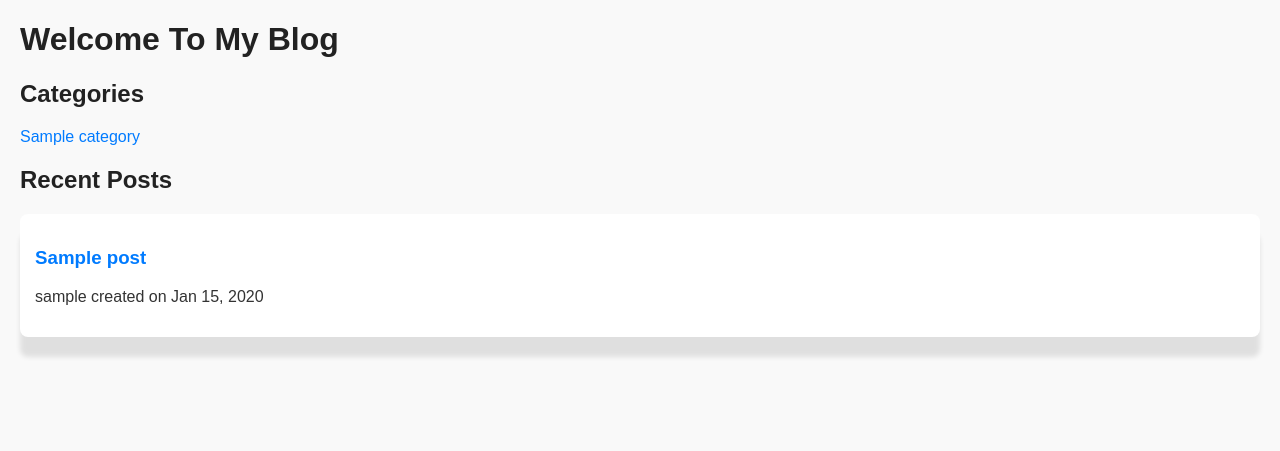
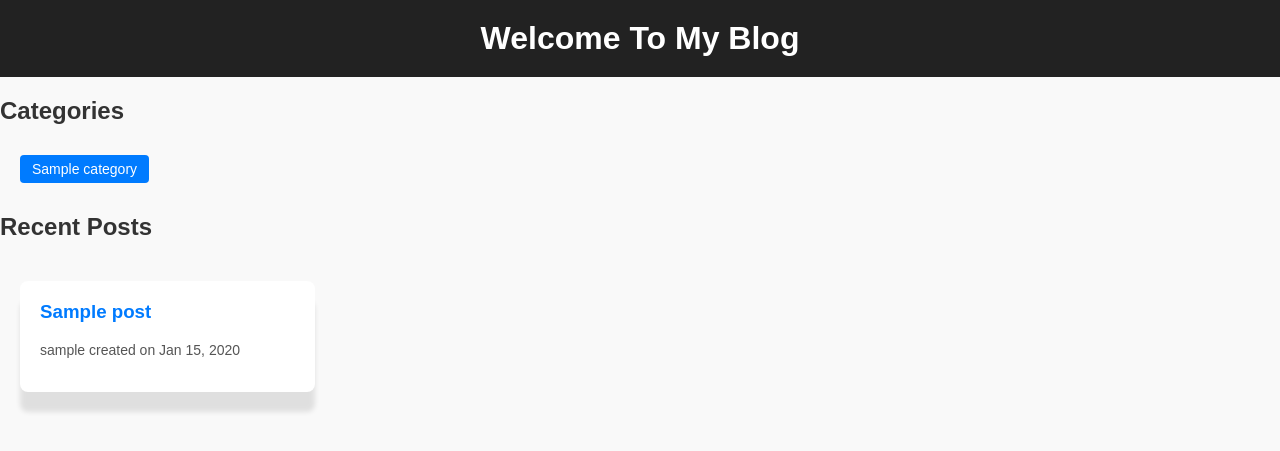
Before and after one commit to Gbolahan15/Blog-App, a Django app: page / in a window 1280 px wide. Shown: the top 451 px of the page. Run offline with Django 5.2, Linux system fonts and the light colour scheme; tables that the repository leaves empty hold one stand-in row (values such as "Sample post").

Commit message:
made few changes to the homepage and styled them

```diff
--- a/blog_project/blog_app/static/styles/styles.css
+++ b/blog_project/blog_app/static/styles/styles.css
@@ -1,36 +1,76 @@
 body{
     font-family: Arial, Helvetica, sans-serif;
-    margin: 20px;
+    margin: 0;
+    padding: 0;
     background: #f9f9f9;
     color: #333;
 }
 
-h1, h2{
-    color: #222;
+h1{
+    text-align: center;
+    padding: 20px;
+    background: #222;
+    color: #fff;
+    margin: 0;
 }
 
-ul{
-    list-style-type: none;
-    padding: 0;
+h2{
+    margin-top: 20px;
 }
 
-ul li{
-    margin-bottom: 10px;
+/* Categories */
+
+.categories{
+    display: flex;
+    gap: 10px;
+    padding: 10px 20px;
+    flex-wrap: wrap;
 }
 
-a{
+.categories a{
+    display: inline-block;
+    padding: 6px 12px;
+    background: #007bff;
+    color: #fff;
+    border-radius: 4px;
     text-decoration: none;
-    color: #007bff;
+    font-size: 14px;
 }
 
-a:hover{
-    text-decoration: underline
+.categories a:hover{
+    background: #0056b3;
+}
+
+/* Post cards */
+
+.post-list{
+    padding: 20px;
+    display: grid;
+    grid-template-columns: repeat(auto-fill, minmax(250px, 1fr));
+    gap: 20px;
 }
 
 .post-item{
     background: #fff;
-    padding: 15px;
+    padding: 20px;
     border-radius: 8px;
     box-shadow: 0px 20px 5px rgba(0, 0, 0, 0.1);
-    margin-bottom: 20px;
 }
+
+.post-item h3{
+    margin-top: 0;
+}
+
+.post-item a{
+    color: #007bff;
+    text-decoration: none;
+}
+
+.post-item a:hover{
+    text-decoration: underline;
+}
+
+.post-item p{
+    font-size: 14px;
+    color: #555;
+}
--- a/blog_project/blog_app/templates/blog_app/home.html
+++ b/blog_project/blog_app/templates/blog_app/home.html
@@ -9,29 +9,26 @@
 </head>
 <body>
     <h1>Welcome To My Blog</h1>
+
     <h2>Categories</h2>
-    <ul>
+    <div class="categories">
         {% for category in categories %}
-        <li>
             <a href="{% url 'category' category.name %}">{{ category.name }}</a>
-        </li>
-        {% empty %}
-        <li>No categories yet.</li>
         {% endfor %}
-    </ul>
+    </div>
 
     <h2>Recent Posts</h2>
-    <ul>
+    <div class="post-list">
         {% for post in posts %}
         <div class="post-item">
-            <li>
             <h3><a href="{% url 'post_detail' post.slug %}">{{ post.title }}</a></h3>
             <p>{{ post.author }} created on {{ post.created_at|date:"M d, Y" }}</p>
-        </li>
+        </div>
         {% empty %}
-            <li>No posts yet.</li>
-        </div>
+            <p>No posts yet.</p>
+
         {% endfor %}
-</ul>
+    </div>
+
 </body>
 </html>
```
